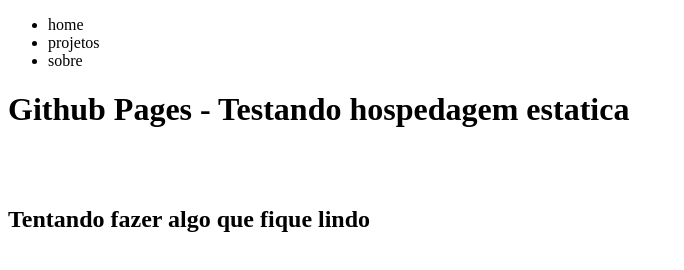
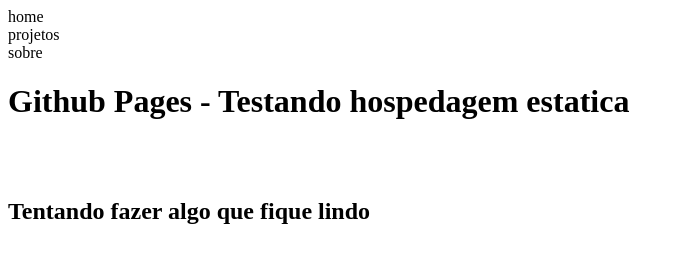
Before and after one commit to joaoAlvesProgramador/joaogabriellphp.github.io, a plain HTML site: page index.html in a window 1280 px wide. Shown: the whole page, without its empty margins (0-684 px from the left). Drawn offline with Linux system fonts and the light colour scheme.

Commit message:
mudei o nav bar

```diff
--- /dev/null
+++ b/css.css
@@ -0,0 +1,5 @@
+ul {
+    list-style-type: none;
+    margin: 0;
+    padding: 0;
+  }
--- a/index.html
+++ b/index.html
@@ -4,6 +4,7 @@
     <meta charset="UTF-8">
     <meta http-equiv="X-UA-Compatible" content="IE=edge">
     <meta name="viewport" content="width=device-width, initial-scale=1.0">
+    <link rel="stylesheet" href="css.css">
     <title>Portifolio do Pai</title>
 </head>
 <body>
```
